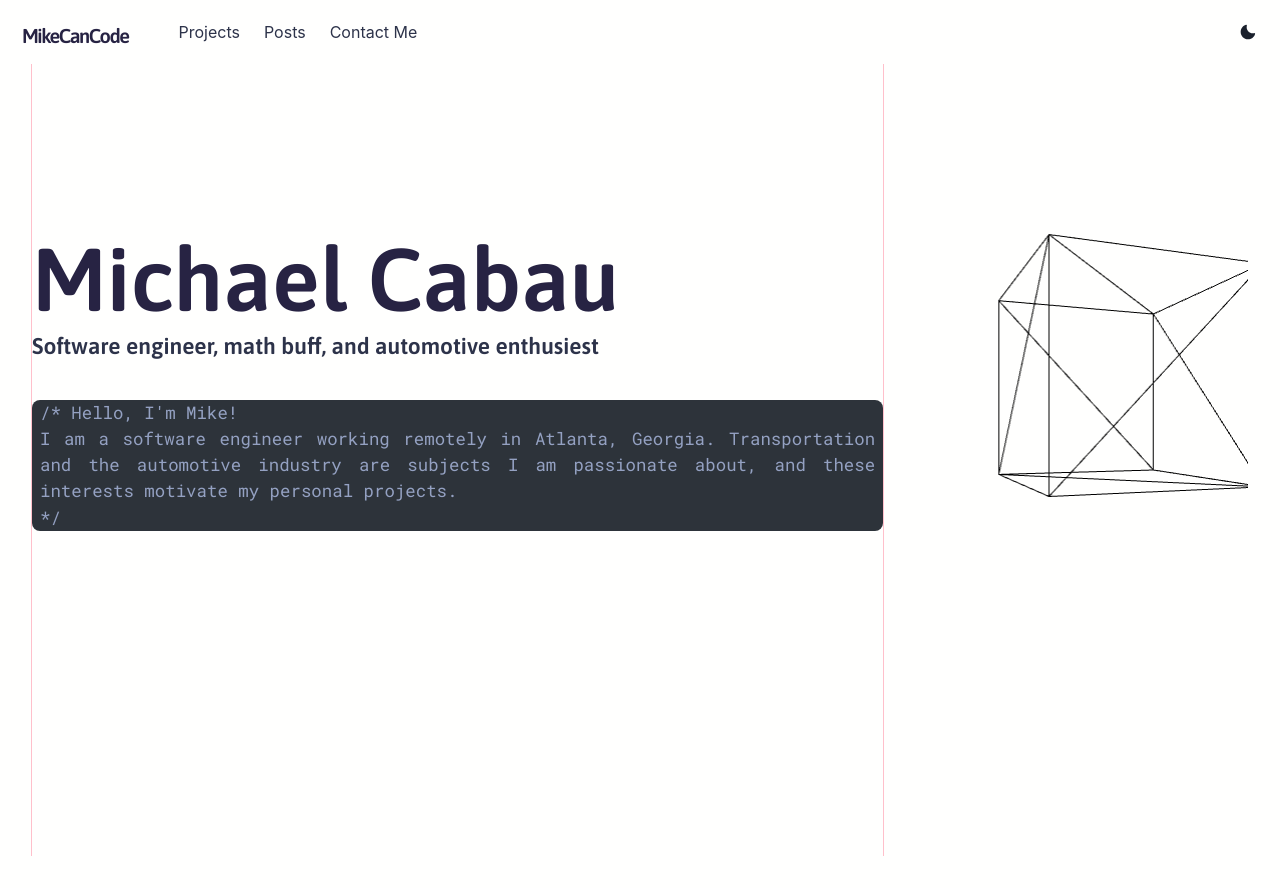
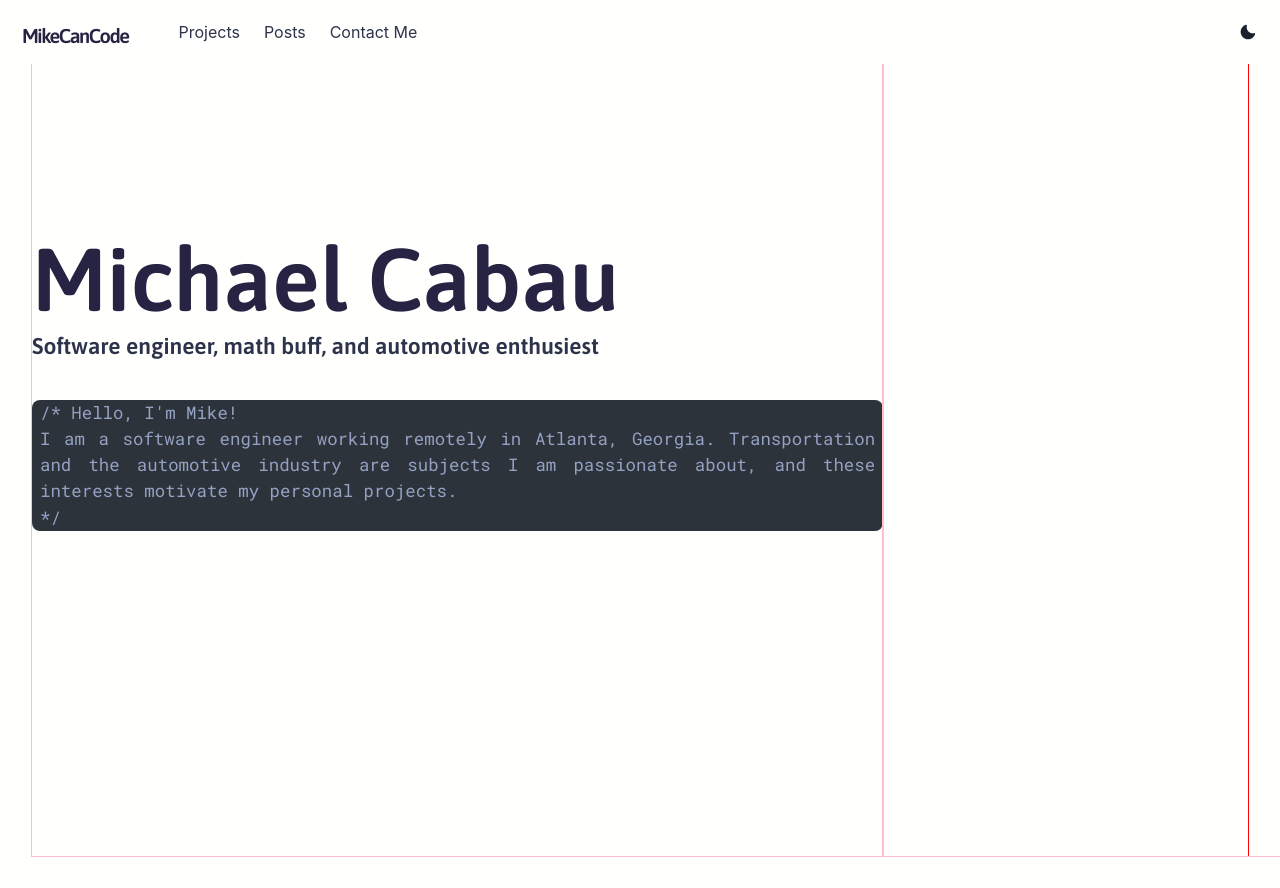
Before and after one commit to bcabau1/mike-can-code, a Next.js app: page / in a window 1280 px wide. Before the commit the page ends 856 px from the top, so only its background shows below. Built offline with nearby package versions, Linux system fonts and the light colour scheme.

Commit message:
fixed right-side component

```diff
--- a/pages/404.js
+++ b/pages/404.js
@@ -4,7 +4,7 @@ import { useColorModeValue } from '@chakra-ui/react'
 
 export default function NotFound() {
   return (
-    <Container my="24" maxW='80ch'>
+    <Container my="20%" maxW='80ch'>
       <Heading as="h1" align="center">404, page nowhere to be seen...</Heading>
       <Box my={6} align="center">
         <NextLink href="/" passHref>
--- a/pages/index.js
+++ b/pages/index.js
@@ -5,8 +5,8 @@ import Scene from "../components/cube"
 
 export default function Page() {
     return (
-    <Container maxW="container.xl">
-        <Box maxW="70%" float='left' height="100vh" outline={'1px solid pink'}>
+        <Container maxW="container.xl">
+        <Box w="70%" float='left' height="100vh" outline={'1px solid pink'}>
             <Box display={{md:'flex'}} mt={'20%'}>
                 <Box flexGrow={1}>
                     <Heading as="h1" variant="section-title">
@@ -25,10 +25,11 @@ export default function Page() {
                 </SnippetBio>
             </Card>
         </Box>
-        <Box w={'30%'} h={'750px'} ml='70%'>
-            <Scene/>
+        <Box w={'30%'} h={'100vh'} ml='70%' outline={'1px solid red'}>
+            <Box position='fixed' w='100%' h='100%' outline={'1px solid pink'} ml="0%" mt='0%'>
+
+            </Box>
         </Box>
-
-    </Container>
+        </Container>
     )
 }
```
